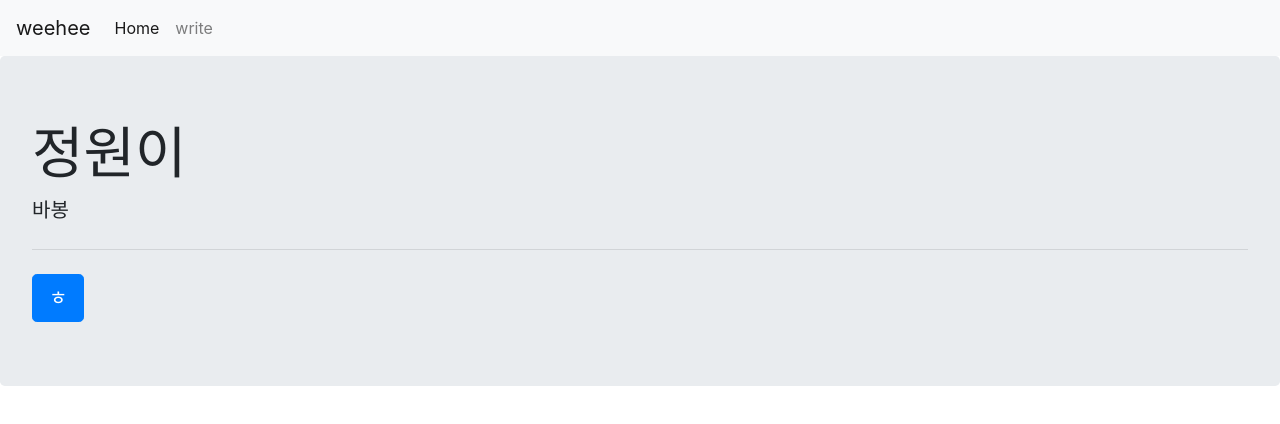
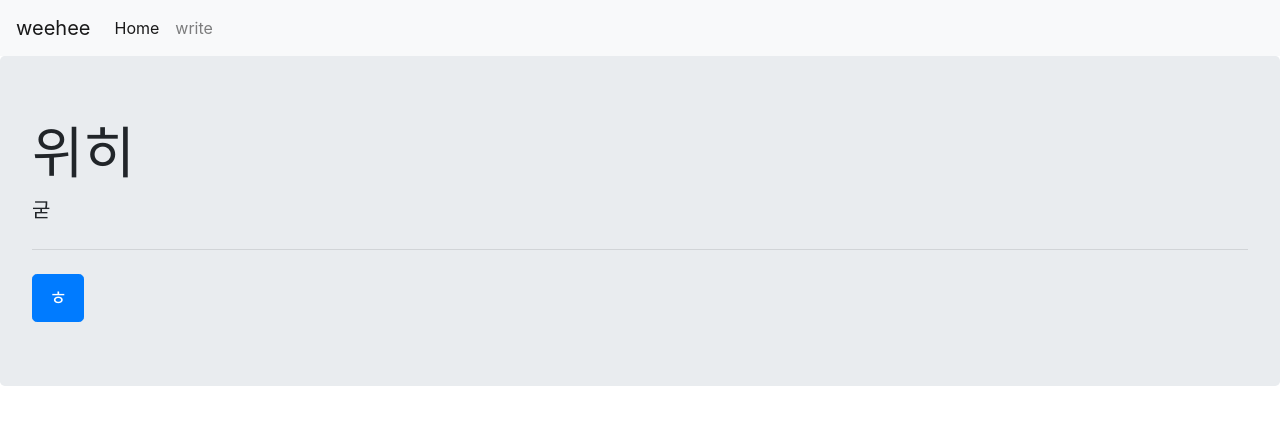
Before and after one commit to 12314352/12314352.github.io, a website: page index.html in a window 1280 px wide. Drawn offline with nearby package versions, Linux system fonts and the light colour scheme.

Commit message:
Update index.html

```diff
--- a/index.html
+++ b/index.html
@@ -31,8 +31,8 @@
 
 
       <div class="jumbotron">
-        <h1 class="display-4">정원이</h1>
-        <p class="lead">바봉</p>
+        <h1 class="display-4">위히</h1>
+        <p class="lead">굳</p>
         <hr class="my-4">
         <a class="btn btn-primary btn-lg" href="/babo" role="button">ㅎ</a>
       </div>
```
